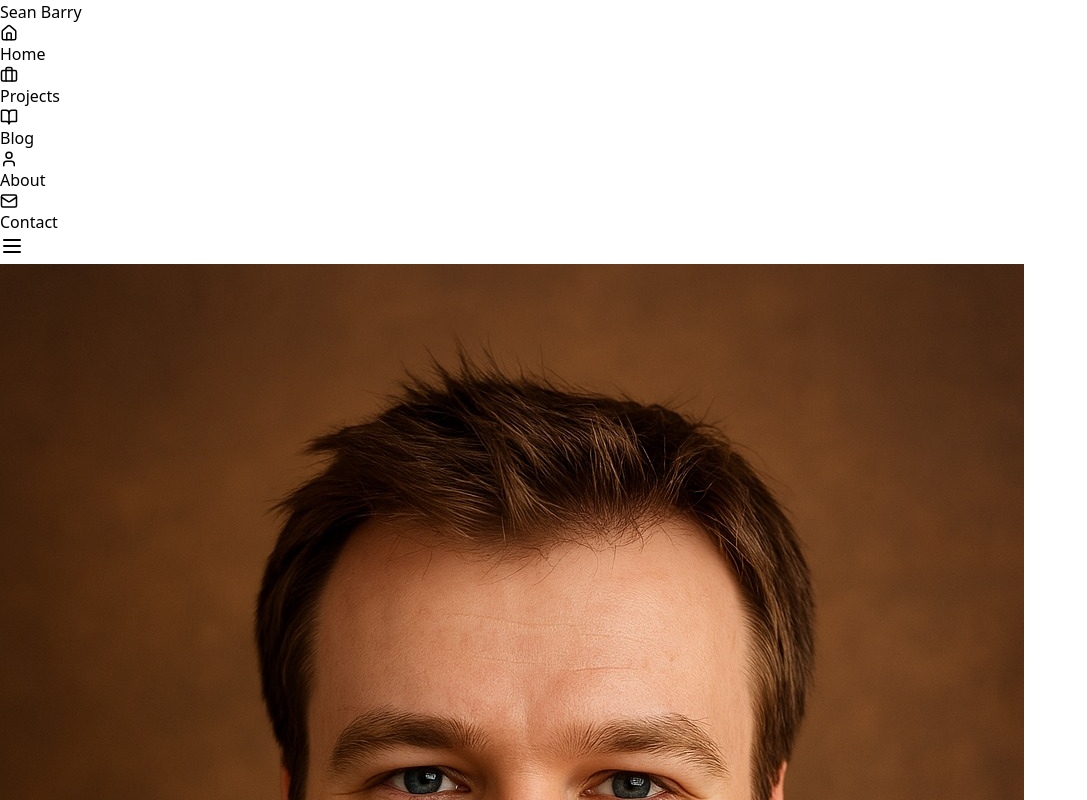
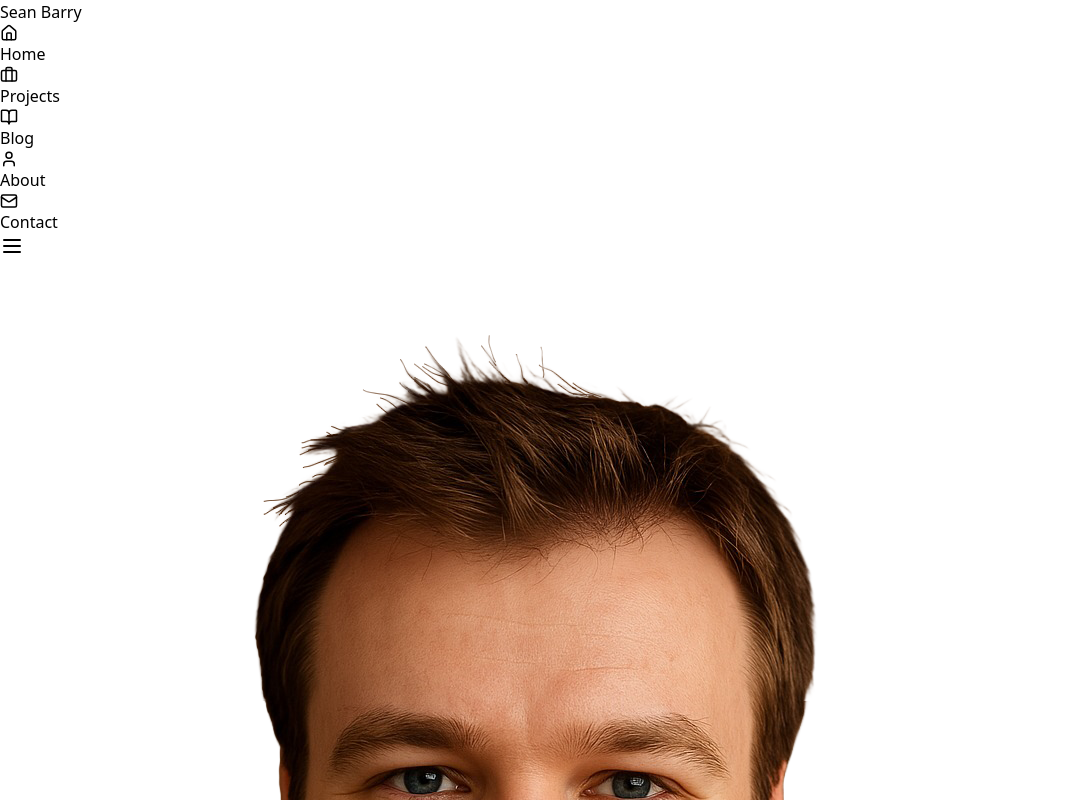
Before and after one commit to sean-andrew-barry/portfolio, a React (Vite) app: page / in a window 1280 px wide. Shown: the top 800 px of the page, without its empty margins (0-1087 px from the left). Built offline with nearby package versions, Linux system fonts and the light colour scheme.

Commit message:
Switched to transparent bg

```diff
--- a/src/components/Hero.jsx
+++ b/src/components/Hero.jsx
@@ -12,7 +12,7 @@ export default function Hero() {
           <div className="w-32 h-32 mx-auto mb-8 relative">
             <div className="w-full h-full rounded-full bg-gradient-to-r from-purple-400 to-pink-400 p-1">
               <img
-                src="/src/assets/images/sean-barry-portrait.jpg"
+                src="/src/assets/images/sean-barry-portrait-transparent-bg.png"
                 alt="Sean Barry"
                 className="w-full h-full rounded-full object-cover"
               />
--- a/src/pages/About.jsx
+++ b/src/pages/About.jsx
@@ -124,7 +124,7 @@ export default function About() {
             <div className="relative">
               <div className="aspect-square rounded-2xl bg-gradient-to-br from-purple-600 to-pink-600 p-1">
                 <img
-                  src="/src/assets/images/sean-barry-portrait.jpg"
+                  src="/src/assets/images/sean-barry-portrait-transparent-bg.png"
                   alt="Sean Barry working"
                   className="w-full h-full object-cover rounded-2xl"
                 />
```
